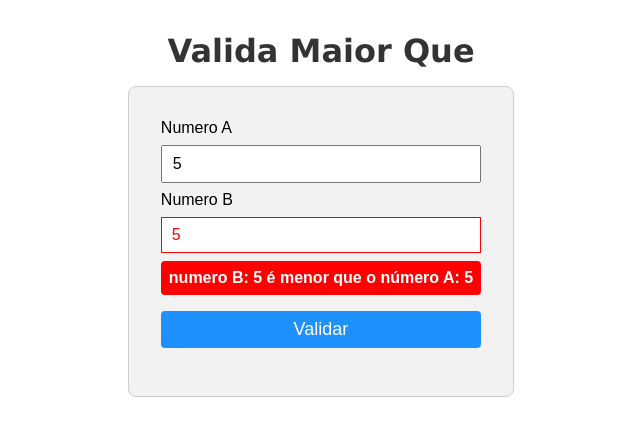
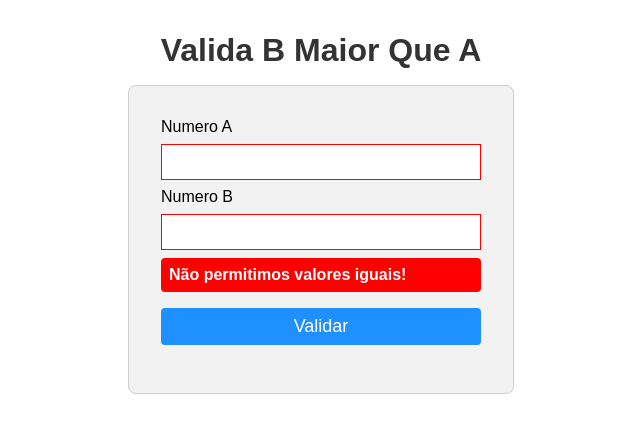
Before and after one commit to devUnity13/curso_ebac_frontend, a plain HTML site: page index.html in a window 1280 px wide. Both pictures are taken after typing "5", "5" into the empty fields and a click on the button "Validar". Shown: the whole page, without its empty margins (319-959 px from the left). Drawn offline with Linux system fonts and the light colour scheme.

Commit message:
exercicio html js validaçao

```diff
--- a/index.html
+++ b/index.html
@@ -10,7 +10,7 @@
 
 <body>
     <main id="container">
-        <h1>Valida Maior Que</h1>
+        <h1>Valida B Maior Que A</h1>
         <form id="myForm">
             <label for="numero-a">Numero A</label>
             <input type="number" id="numero-a" required />
--- a/main.css
+++ b/main.css
@@ -14,7 +14,7 @@
 }
 
 #container h1 {
-    font-family: 'Lucida Sans', 'Lucida Sans Regular', 'Lucida Grande', 'Lucida Sans Unicode', Geneva, Verdana, sans-serif;
+    font-family: Arial, Helvetica, sans-serif;
     margin: 16px 0;
     color: #333;
 }
--- a/main.js
+++ b/main.js
@@ -4,25 +4,35 @@ let formValido = false
 form.addEventListener('submit', (event) => {
     event.preventDefault();
 
-    let numeroA = parseInt(document.getElementById('numero-a').value);
-    let numeroB = parseInt(document.getElementById('numero-b').value);
+    let numeroA = document.getElementById('numero-a');
+    let numeroB = document.getElementById('numero-b');
 
     console.log(typeof (numeroA))
     console.log(typeof (numeroB))
 
-    formValido = numeroB > numeroA
+    formValido = parseInt(numeroB.value) > parseInt(numeroA.value)
 
     const mensagemDisplaySucess = document.querySelector('.message-success')
     const mensagemDisplayError = document.querySelector('.message-error')
-    const mensagemSucesso = `numero B: ${numeroB} é maior que o número A ${numeroA}`
-    const mensagemErro = `numero B: ${numeroB} é menor que o número A: ${numeroA}`
+
+    const mensagemSucesso = `numero B: ${numeroB.value} é maior que o número A ${numeroA.value}`
+    const mensagemErro = `numero B: ${numeroB.value} é menor que o número A: ${numeroA.value}`
 
     if (formValido) {
         mensagemDisplaySucess.innerHTML = mensagemSucesso
         mensagemDisplaySucess.style.display = 'block'
 
         document.getElementById('numero-b').classList.remove('error')
+        document.getElementById('numero-a').classList.remove('error')
         mensagemDisplayError.style = ''
+    }
+
+    //aqui eu pensei 0 é menor do que qualquer numero positivo mas, é maior do que qualquer numero negativo.
+    else if (parseInt(numeroB.value) === parseInt(numeroA.value)) {
+        mensagemDisplayError.innerHTML = `Não permitimos valores iguais!`;
+        mensagemDisplayError.style.display = 'block'
+        document.getElementById('numero-b').classList.add('error')
+        document.getElementById('numero-a').classList.add('error')
     }
     else {
         mensagemDisplayError.innerHTML = mensagemErro;
@@ -31,4 +41,7 @@ form.addEventListener('submit', (event) => {
 
         mensagemDisplaySucess.style = ''
     }
+
+    numeroA.value = ''
+    numeroB.value = ''
 })
```
